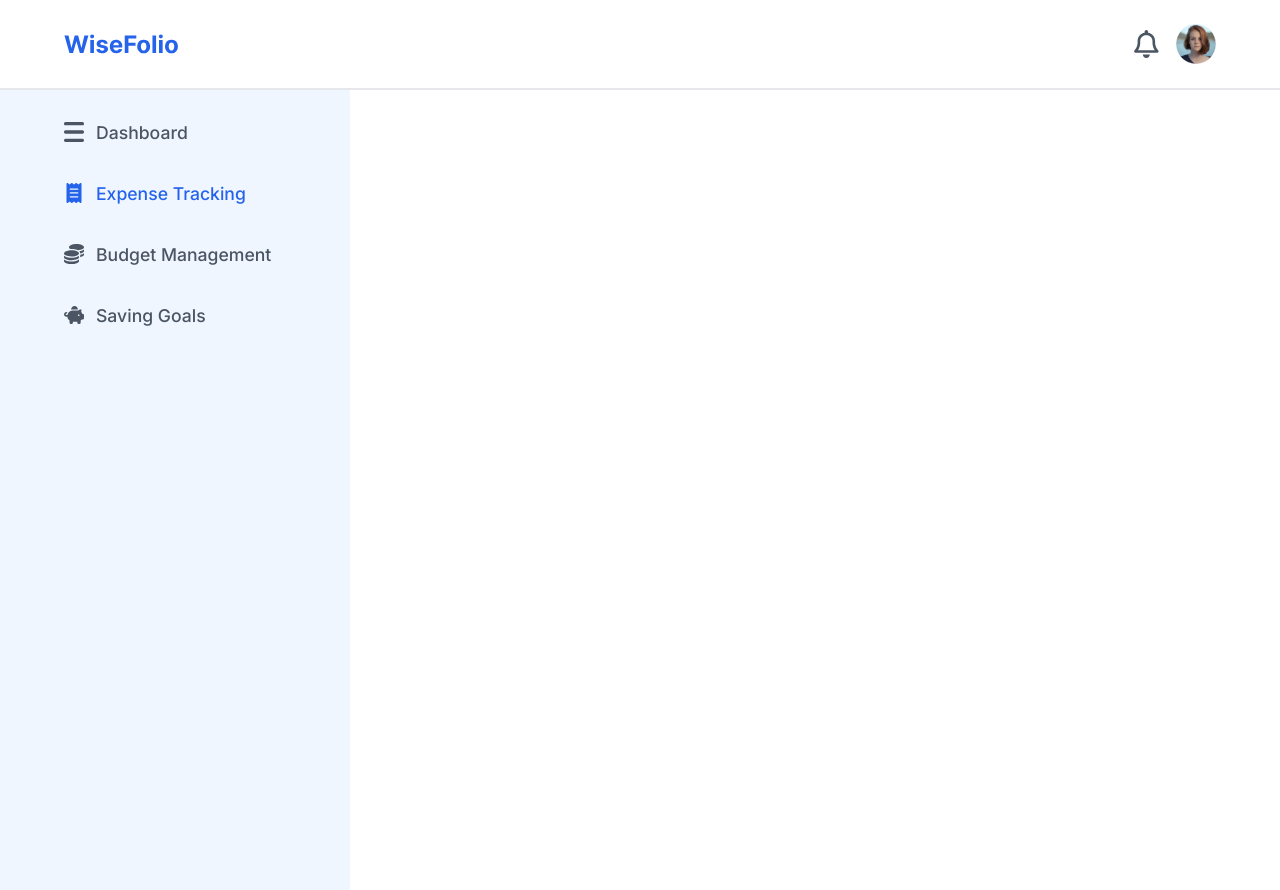
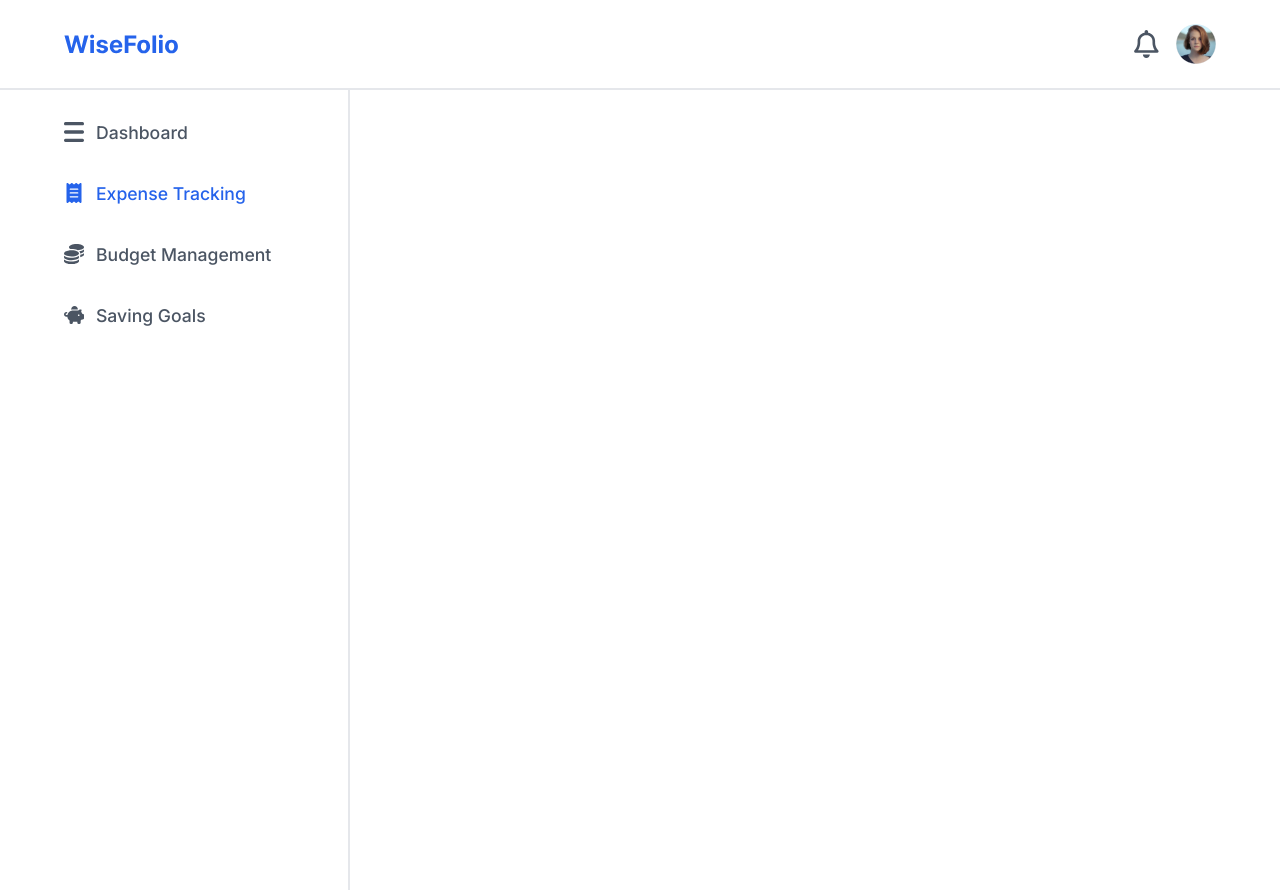
Before and after one commit to Lospub/WiseFolio-Client, a React (Vite) app in the folder wisefolio-client/: page /expenses in a window 1280 px wide. Built offline with nearby package versions, Linux system fonts and the light colour scheme.

Commit message:
add border to sidebar

```diff
--- a/wisefolio-client/src/components/SideBar/SideBar.scss
+++ b/wisefolio-client/src/components/SideBar/SideBar.scss
@@ -8,13 +8,16 @@
     width: 100%;
     height: 85px;
     padding-top: 1rem;
-    background-color: $secondary-background;
+    border-top: 1px solid $primary-boarder;
+
 
     @include tablet {
         position: unset;
         padding: 1.5rem 2rem;
         width: 260px;
-        height: 100vh
+        height: 100vh;
+        border-top: none;
+        border-right: 2px solid $primary-boarder;
     }
 
     @include desktop {
```
